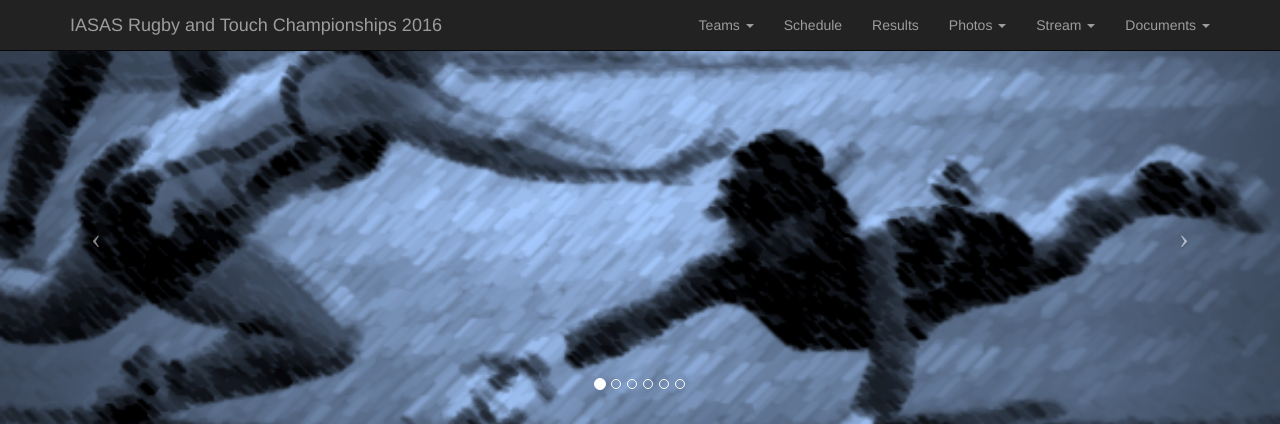
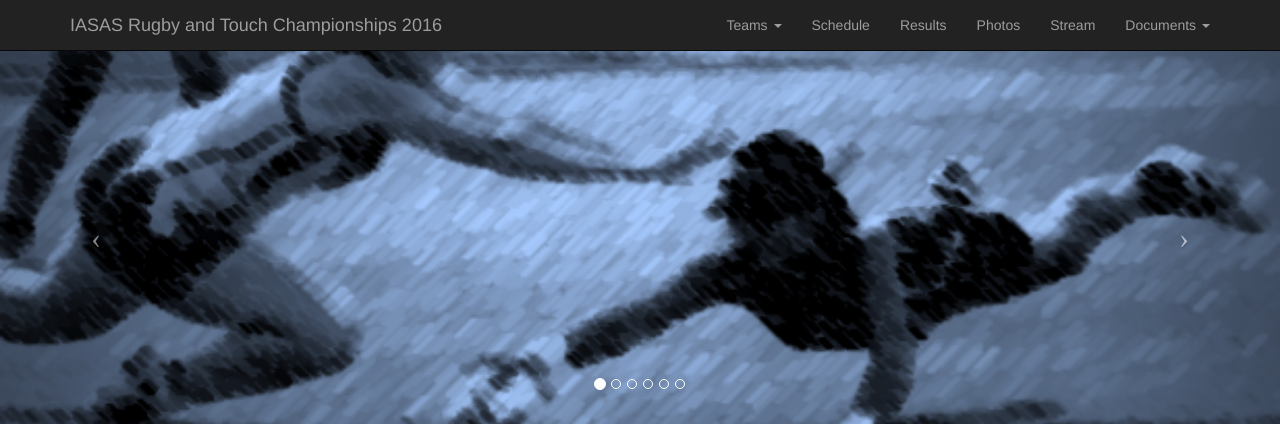
Before and after one commit to kanhap99/IASAS-Rugby-2016, a Flask app: page / in a window 1280 px wide. Shown: the top 424 px of the page. Run offline with Flask 2, Linux system fonts and the light colour scheme; some libraries are stand-ins or nearby versions.

Commit message:
Dropdown changed

```diff
--- a/templates/template.html
+++ b/templates/template.html
@@ -68,27 +68,11 @@
                     <li>
                         <a href="/results">Results</a>
                     </li>
-                    <li class="dropdown">
-                        <a href="#" class="dropdown-toggle" data-toggle="dropdown">Photos <b class="caret"></b></a>
-                        <ul class="dropdown-menu">
-                            <li>
-                                <a href="/pics/boys">Boys</a>
-                            </li>
-                            <li>
-                                <a href="/pics/girls">Girls</a>
-                            </li>
-                        </ul>
+                    <li>
+                        <a href="/pics">Photos</a>
                     </li>
-                    <li class="dropdown">
-                        <a href="#" class="dropdown-toggle" data-toggle="dropdown">Stream <b class="caret"></b></a>
-                        <ul class="dropdown-menu">
-                            <li>
-                                <a href="/stream/boys">Boys</a>
-                            </li>
-                            <li>
-                                <a href="/stream/girls">Girls</a>
-                            </li>
-                        </ul>
+                    <li>
+                        <a href="/stream">Stream</a>
                     </li>
                     <li class="dropdown">
                         <a href="#" class="dropdown-toggle" data-toggle="dropdown">Documents <b class="caret"></b></a>
```
